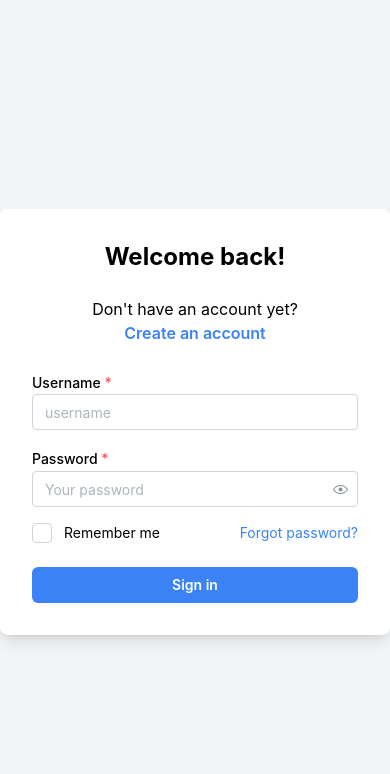
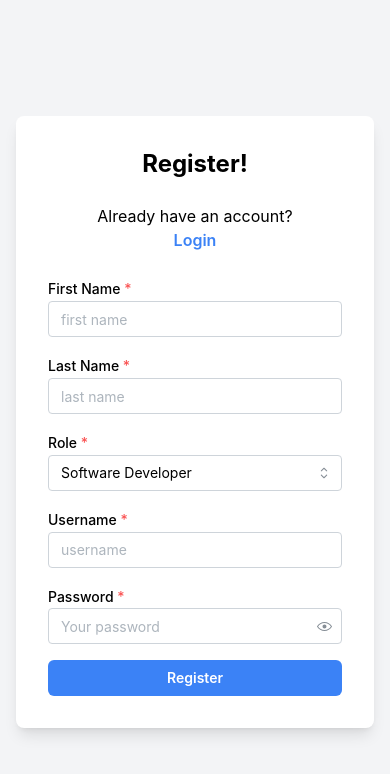
Before and after one commit to brosmar18/todo-app, a React (Vite) app: page /login in a window 390 px wide. Both pictures are taken after a click on the link "Create an account". Shown: the top 774 px of the page. Built offline with nearby package versions, Linux system fonts and the light colour scheme.

Commit message:
login and register forms created

```diff
--- a/src/App.jsx
+++ b/src/App.jsx
@@ -4,7 +4,7 @@ import {
   Outlet,
   Navigate,
 } from "react-router-dom";
-import { Account, Calendar, Home, Tasks, Settings, Login } from "./pages";
+import { Account, Calendar, Home, Tasks, Settings, Auth } from "./pages";
 import Navbar from "./Components/Navbar";
 import Footer from "./Components/Footer";
 import { AuthContext } from "./context/AuthContext";
@@ -44,7 +44,7 @@ const App = () => {
     },
     {
       path: "/login",
-      element: isLoggedIn ? <Navigate to="/" replace /> : <Login />,
+      element: isLoggedIn ? <Navigate to="/" replace /> : <Auth />,
     },
     // Redirects to login if any undefined route is accessed
     { path: "*", element: <Navigate to="/login" replace /> },
--- /dev/null
+++ b/src/pages/Auth.jsx
@@ -0,0 +1,177 @@
+import { useContext, useState } from "react";
+import {
+  TextInput,
+  Button,
+  Checkbox,
+  Anchor,
+  PasswordInput,
+  NativeSelect,
+} from "@mantine/core";
+import { AuthContext } from "../context/AuthContext";
+
+const Auth = () => {
+  const { login, register } = useContext(AuthContext);
+  const [username, setUsername] = useState("");
+  const [password, setPassword] = useState("");
+  const [rememberMe, setRememberMe] = useState(false);
+  const [showRegisterForm, setShowRegisterForm] = useState(false);
+  const [firstName, setFirstName] = useState("");
+  const [lastName, setLastName] = useState("");
+  const [role, setRole] = useState("");
+
+  const handleLoginSubmit = (e) => {
+    e.preventDefault();
+    login(username, password);
+  };
+
+  const handleRegisterSubmit = (e) => {
+    e.preventDefault();
+    register(firstName, lastName, role, username, password);
+  };
+
+  const toggleForm = () => {
+    setShowRegisterForm(!showRegisterForm);
+  };
+
+  return (
+    <section className="min-h-screen bg-gray-100 flex items-center justify-center px-4 sm:px-6 lg:px-8">
+      <div className="bg-white p-8 rounded-lg shadow-lg max-w-md w-full">
+        {!showRegisterForm ? (
+          <>
+            <h2 className="text-2xl font-bold mb-6 text-center">
+              Welcome back!
+            </h2>
+            <div className="text-center mb-6">
+              <p>Don't have an account yet?</p>
+              <Anchor
+                onClick={toggleForm}
+                className="text-blue-500 hover:text-blue-600 font-semibold cursor-pointer"
+              >
+                Create an account
+              </Anchor>
+            </div>
+            <form onSubmit={handleLoginSubmit}>
+              <TextInput
+                label="Username"
+                id="username"
+                placeholder="username"
+                required
+                value={username}
+                onChange={(e) => setUsername(e.target.value)}
+                className="mb-4"
+              />
+              <PasswordInput
+                label="Password"
+                id="password"
+                placeholder="Your password"
+                required
+                type="password"
+                value={password}
+                onChange={(e) => setPassword(e.target.value)}
+                className="mb-4"
+              />
+              <div className="flex items-center justify-between mb-6">
+                <Checkbox
+                  id="remember_me"
+                  label="Remember me"
+                  checked={rememberMe}
+                  onChange={(event) =>
+                    setRememberMe(event.currentTarget.checked)
+                  }
+                />
+                <Anchor
+                  href="#"
+                  className="text-sm text-blue-500 hover:text-blue-600"
+                >
+                  Forgot password?
+                </Anchor>
+              </div>
+              <Button
+                type="submit"
+                fullWidth
+                className="bg-blue-500 text-white font-semibold rounded-md hover:bg-blue-600 focus:outline-none focus:ring-2 focus:ring-blue-500 focus:ring-opacity-50"
+              >
+                Sign in
+              </Button>
+            </form>
+          </>
+        ) : (
+          <>
+            <h2 className="text-2xl font-bold mb-6 text-center">Register!</h2>
+            <div className="text-center mb-6">
+              <p>Already have an account?</p>
+              <Anchor
+                onClick={toggleForm}
+                className="text-blue-500 hover:text-blue-600 font-semibold cursor-pointer"
+              >
+                Login
+              </Anchor>
+            </div>
+            <form onSubmit={handleRegisterSubmit}>
+              <TextInput
+                label="First Name"
+                id="firstName"
+                placeholder="first name"
+                required
+                value={firstName}
+                onChange={(e) => setFirstName(e.target.value)}
+                className="mb-4"
+              />
+              <TextInput
+                label="Last Name"
+                id="lastName"
+                placeholder="last name"
+                required
+                value={lastName}
+                onChange={(e) => setLastName(e.target.value)}
+                className="mb-4"
+              />
+              <NativeSelect
+                label="Role"
+                id="role"
+                required
+                value={role}
+                onChange={(e) => setRole(e.target.value)}
+                data={[
+                  "Software Developer",
+                  "Graphic Designer",
+                  "Team Lead",
+                  "Administrator",
+                ]}
+                className="mb-4"
+              />
+              <TextInput
+                label="Username"
+                id="username"
+                placeholder="username"
+                required
+                value={username}
+                onChange={(e) => setUsername(e.target.value)}
+                className="mb-4"
+              />
+              <PasswordInput
+                label="Password"
+                id="password"
+                placeholder="Your password"
+                required
+                type="password"
+                value={password}
+                onChange={(e) => setPassword(e.target.value)}
+                className="mb-4"
+              />
+              <Button
+                type="submit"
+                fullWidth
+                className="bg-blue-500 text-white font-semibold rounded-md hover:bg-blue-600 focus:outline-none focus:ring-2 focus:ring-blue-500 focus:ring-opacity-50"
+              >
+                Register
+              </Button>
+            </form>
+          </>
+        )}
+      </div>
+    </section>
+  );
+};
+
+export default Auth;
--- a/src/pages/Login.jsx
+++ /dev/null
@@ -1,82 +0,0 @@
-import { useContext, useState } from "react";
-import {
-  TextInput,
-  Button,
-  Checkbox,
-  Anchor,
-  PasswordInput,
-} from "@mantine/core";
-import { AuthContext } from "../context/AuthContext";
-
-const Login = () => {
-  const { login } = useContext(AuthContext);
-  const [username, setUsername] = useState("");
-  const [password, setPassword] = useState("");
-  const [rememberMe, setRememberMe] = useState(false);
-
-  const handleSubmit = (e) => {
-    e.preventDefault();
-    login(username, password);
-  };
-
-  return (
-    <section className="min-h-screen bg-gray-100 flex items-center justify-center">
-      <div className="bg-white p-8 rounded-lg shadow-lg max-w-md w-full">
-        <h2 className="text-2xl font-bold mb-6 text-center">Welcome back!</h2>
-        <div className="text-center mb-6">
-          <p>Don't have an account yet?</p>
-          <Anchor
-            href="#"
-            className="text-blue-500 hover:text-blue-600 font-semibold"
-          >
-            Create an account
-          </Anchor>
-        </div>
-        <form onSubmit={handleSubmit}>
-          <TextInput
-            label="Username"
-            id="username"
-            placeholder="username"
-            required
-            value={username}
-            onChange={(e) => setUsername(e.target.value)}
-            className="mb-4"
-          />
-          <PasswordInput
-            label="Password"
-            id="password"
-            placeholder="Your password"
-            required
-            type="password"
-            value={password}
-            onChange={(e) => setPassword(e.target.value)}
-            className="mb-4"
-          />
-          <div className="flex items-center justify-between mb-6">
-            <Checkbox
-              id="remember_me"
-              label="Remember me"
-              checked={rememberMe}
-              onChange={(event) => setRememberMe(event.currentTarget.checked)}
-            />
-            <Anchor
-              href="#"
-              className="text-sm text-blue-500 hover:text-blue-600"
-            >
-              Forgot password?
-            </Anchor>
-          </div>
-          <Button
-            type="submit"
-            fullWidth
-            className="bg-blue-500 text-white font-semibold rounded-md hover:bg-blue-600 focus:outline-none focus:ring-2 focus:ring-blue-500 focus:ring-opacity-50"
-          >
-            Sign in
-          </Button>
-        </form>
-      </div>
-    </section>
-  );
-};
-
-export default Login;
--- a/src/pages/index.js
+++ b/src/pages/index.js
@@ -3,6 +3,6 @@ import Calendar from "./Calendar";
 import Home from "./Home";
 import Tasks from "./Tasks";
 import Settings from "./Settings";
-import Login from "./Login";
+import Auth from "./Auth";
 
-export { Account, Calendar, Home, Tasks, Settings, Login };
+export { Account, Calendar, Home, Tasks, Settings, Auth };
```
